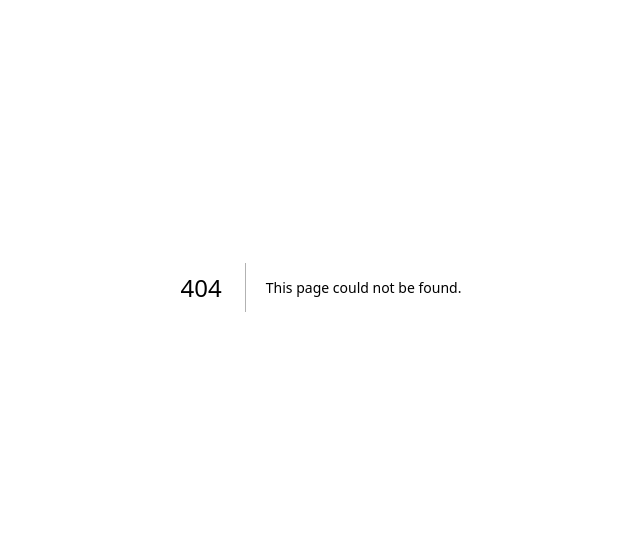
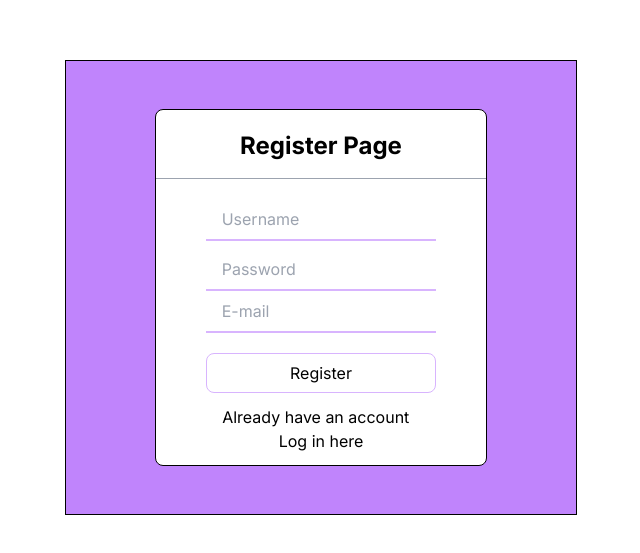
Before and after one commit to DineshThakare318/UI_Voice_Assistant, a Next.js app in the folder UI_Voice_Assistant/: page /RegisterPage in a window 1280 px wide. Before the commit this address had no page. Shown: the part 113-666 px from the top of the page, without its empty margins (319-959 px from the left). Built offline with nearby package versions, Linux system fonts and the light colour scheme.

Commit message:
user authentication added

```diff
--- /dev/null
+++ b/UI_Voice_Assistant/app/RegisterPage/page.tsx
@@ -0,0 +1,70 @@
+"use client"
+import axios from "axios";
+import Link from "next/link";
+import React, {  useState } from "react";
+export default function RegisterPage() {
+
+  const [username, setUsername] = useState("")
+  const [password, setPassword] = useState("")
+  const [email, setEmail] = useState("")
+  const handleRegister =async ()=>{
+     try{
+        const response = await axios.post("http://127.0.0.1:5000/register",{username,password,email})
+        console.log("JJJJJJJJ",response);
+        if(response.data){
+            alert("Username or email already exists")
+        }
+     }catch(e:any){
+    alert(e.response.data.error)
+     }
+  }
+
+
+  return (
+    <div className="w-full h-full flex justify-center items-center ">
+      <div className="flex justify-center border border-black w-[40%] py-12 bg-purple-400">
+      <div className="flex flex-col w-[65%] h-[60%] border border-black rounded-lg bg-white">
+          <div className="py-5">
+          <p className="flex justify-center text-2xl font-bold mb-4 text-center">Register Page</p>
+          <p className="flex  border-b border-gray-400 w-full "></p>
+            </div>
+        <div className="flex flex-col items-center justify-center  ">
+            <input
+            className="border-b-2 outline-none border-purple-300 px-4 py-2 mb-2 w-[70%]"
+            type="text"
+            value={username}
+            onChange={(e)=>setUsername(e.target.value)}
+            name=""
+            id=""
+            placeholder="Username"
+          />
+          <input
+            className="border-b-2 outline-none border-purple-300  px-4 py-2 w-[70%]"
+            type="password"
+            value={password}
+            onChange={(e)=>setPassword(e.target.value)}
+            name=""
+            id=""
+            placeholder="Password"
+            />
+              <input
+            className="border-b-2 outline-none border-purple-300  px-4 py-2 w-[70%]"
+            type="text"
+            value={email}
+            onChange={(e)=>setEmail(e.target.value)}
+            name=""
+            id=""
+            placeholder="E-mail"
+
+            />
+          <button className="h-10 rounded-lg hover:bg-cyan-200 w-[70%] border border-purple-300 mt-5 mb-3" onClick={handleRegister}>Register</button>
+           <div className="w-[60%] pb-3">
+           <p >Already have an account</p>
+           <Link className="flex hover:underline cursor-pointer text-center justify-center"  href={"/home"}>Log in here</Link>
+            </div>
+        </div>
+      </div>
+    </div>
+    </div>
+  );
+}
--- a/UI_Voice_Assistant/app/home/page.tsx
+++ b/UI_Voice_Assistant/app/home/page.tsx
@@ -1,9 +1,53 @@
+"use client"
+import axios from "axios";
+import Link from "next/link";
+import React, {  useState } from "react";
+export default function Home() {
+  const [username, setUsername] = useState("")
+  const [password, setPassword] = useState("")
 
-export default function Home() {
+  const handleLogin = async ()=>{
+  try{
+      const response = await axios.post("http://127.0.0.1:5000/login",{username,password})
+    console.log("666",response);
+    alert(response.data.message)
+  }catch(e:any){
+    alert(e.response.data.error)
+  }
+
+  }
   return (
-    <div className="w-full h-full flex justify-center items-center">
-      <div className="lg:w-[50%] md:w-[50%] xs:w-full h-[96%]">
+    <div className="w-full h-full flex justify-center items-center ">
+      <div className="flex justify-center border border-black w-[40%] py-12 bg-purple-400">
+      <div className="flex flex-col w-[65%] h-[60%] border border-black rounded-lg bg-white">
+          <div className="py-5">
+          <p className="flex justify-center text-2xl font-bold mb-4 text-center">Login Page</p>
+          <p className="flex  border-b border-gray-400 w-full "></p>
+            </div>
+        <div className="flex flex-col items-center justify-center  ">
+            <input
+            className="border-b-2 outline-none border-purple-300 px-4 py-2 mb-2 w-[70%]"
+            type="text"
+            value={username}
+            onChange={(e:any)=>setUsername(e.target.value)}
+            placeholder="Username"
+          />
+          <input
+            className="border-b-2 outline-none border-purple-300  px-4 py-2 w-[70%]"
+            type="password"
+            value={password}
+            onChange={(e:any)=>setPassword(e.target.value)}
+            placeholder="Password"
+            />
+           <p className="flex justify-start text-start hover:underline cursor-pointer pt-1 pr-24">Fogot Password?</p>
+          <button onClick={handleLogin} className="h-10 rounded-lg hover:bg-cyan-200 w-[70%] border border-purple-300 mt-5 mb-3">Login</button>
+           <div className="flex justify-center w-[80%] pb-3">
+
+          <p className="mr-3">Don`t have an account?<Link href={"/RegisterPage"} className="hover:underline cursor-pointer">{"  "}SignUp</Link></p>
+            </div>
+        </div>
       </div>
+    </div>
     </div>
   );
 }
--- a/UI_Voice_Assistant/app/page.tsx
+++ b/UI_Voice_Assistant/app/page.tsx
@@ -1,9 +1,9 @@
 import VoiceAssistant from "@/components/VoiceAssistant";
+import Link from "next/link";
 export default function Home() {
   return (
     <main className="flex flex-col items-center justify-between h-screen bg-[url('/bgAI2.jpg')] ">
       <VoiceAssistant />
-      {/* <ChatBotComponent /> */}
     </main>
   );
 }
--- a/UI_Voice_Assistant/components/VoiceAssistant/index.tsx
+++ b/UI_Voice_Assistant/components/VoiceAssistant/index.tsx
@@ -13,7 +13,6 @@ import "./style.css";
 const VoiceAssistant = () => {
   const [userInput, setUserInput] = useState<any>("");
   const [userOutput, setOutput] = useState<any>("");
-
   const {
     transcript,
     listening,
--- a/UI_Voice_Assistant/package.json
+++ b/UI_Voice_Assistant/package.json
@@ -17,10 +17,10 @@
     "eslint": "8.52.0",
     "eslint-config-next": "14.0.1",
     "moment": "^2.29.4",
-    "next": "14.0.1",
+    "next": "^14.0.1",
     "postcss": "8.4.31",
-    "react": "18.2.0",
-    "react-dom": "18.2.0",
+    "react": "^18.2.0",
+    "react-dom": "^18.2.0",
     "react-icons": "^4.11.0",
     "react-player": "^2.13.0",
     "react-speech-recognition": "^3.10.0",
```
Also changed, not shown: 2 other files (tests, documents, lock files or other folders).
